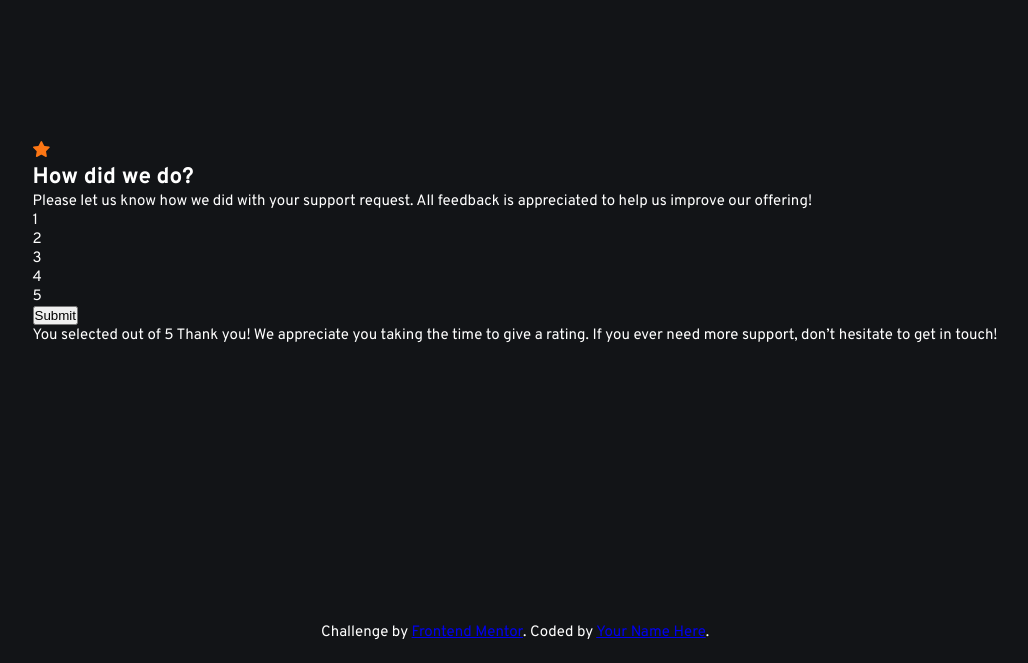
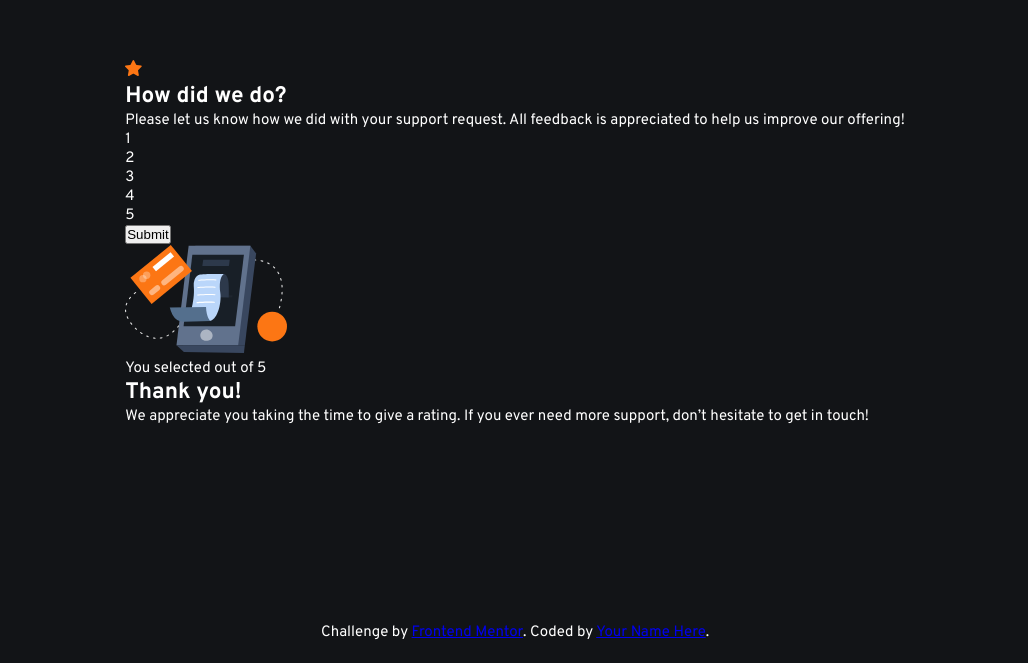
Before and after one commit to jjvega86/interactive-rating-component-main, a plain HTML site: page index.html in a window 1280 px wide. Shown: the part 137-800 px from the top of the page, without its empty margins (125-1153 px from the left). Drawn offline with Linux system fonts and the light colour scheme.

Commit message:
📦 NEW: Markup complete

```diff
--- a/index.html
+++ b/index.html
@@ -24,7 +24,7 @@
   <body>
     <main>
       <!-- Rating state start -->
-      <div>
+      <div class="rating-state">
         <img src="images/icon-star.svg" alt="icon star" class="star-icon" />
         <h2 class="feedback-heading">How did we do?</h2>
         <p class="feedback-text">
@@ -44,11 +44,19 @@
       <!-- Rating state end -->
 
       <!-- Thank you state start -->
-
-      You selected
-      <!-- Add rating here -->
-      out of 5 Thank you! We appreciate you taking the time to give a rating. If
-      you ever need more support, don’t hesitate to get in touch!
+      <div class="thank-you-state">
+        <img src="images/illustration-thank-you.svg" alt="thank you image" />
+        <p class="rating-result">
+          You selected
+          <span id="final-rating"></span>
+          out of 5
+        </p>
+        <h2>Thank you!</h2>
+        <p>
+          We appreciate you taking the time to give a rating. If you ever need
+          more support, don’t hesitate to get in touch!
+        </p>
+      </div>
 
       <!-- Thank you state end -->
     </main>
```
